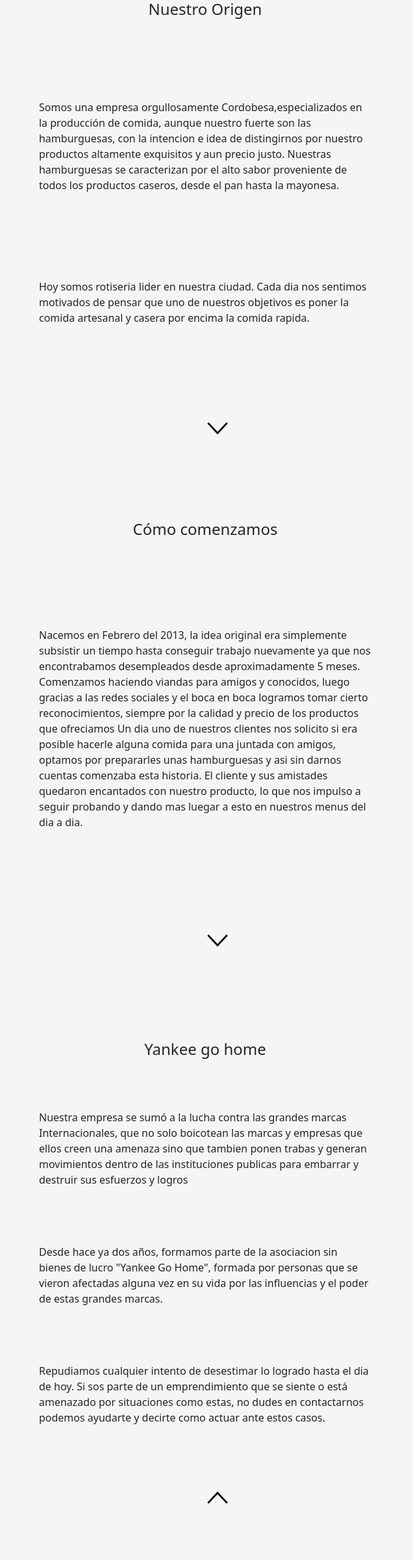
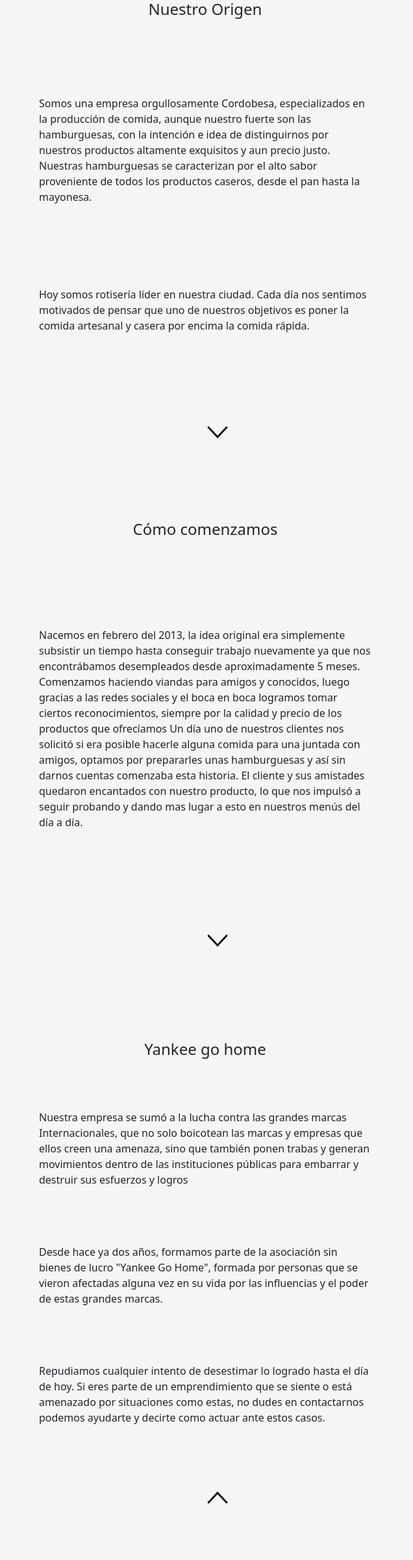
Before and after one commit to facundorivera/ProyectoCH, a website: page nosotros.html in a window 1280 px wide. Shown: the full height of the page at 65% size, 644-1280 px from the left. Drawn offline with nearby package versions, Linux system fonts and the light colour scheme.

Commit message:
Cambios ortografia

```diff
--- a/nosotros.html
+++ b/nosotros.html
@@ -14,7 +14,7 @@
     <!--FONT AWESOME-->
     <script src="https://kit.fontawesome.com/66a5a00d70.js" crossorigin="anonymous"></script>
     <!--Metas, keywords-->
-    <meta name="description" content="Nuestra historia podra no ser muy larga, pero es interesante y muy entretenida y nos definió no solo
+    <meta name="description" content="Nuestra historia podrá no ser muy larga, pero es interesante y muy entretenida y nos definió no solo
     como negocio sino como personas">
     <meta name="keywords" content="Nosotros,Historia,Emprendimiento,Haburguesas">
     <title>Nosotros!</title>
@@ -23,14 +23,14 @@
 <body class="usScroll">
     <section class="container-fluid">
         <div class="row">
-            <div  class="col-md-2 col-lg-2 p-0 position-fixed">
+            <div class="col-md-2 col-lg-2 p-0 position-fixed">
                 <div id="mySidevar" class="firsCol showMenu">
                     <div class="divLogo">
                         <img class="divLogo__img"" src=" Imagenes/Logo hamburguesa.png" alt="Logo">
                     </div>
                     <aside>
-                        <button  class="btnClose"><img id="imgBtn"
-                                src="./Imagenes/CloseMenu.png" alt="BotonCerrarNavegacion"></button>
+                        <button class="btnClose"><img id="imgBtn" src="./Imagenes/CloseMenu.png"
+                                alt="BotonCerrarNavegacion"></button>
                         <nav class="navGula">
                             <ul class="navGula__ul">
                                 <li><a class="navGula__a" href="index.html">INICIO</a></li>
@@ -48,7 +48,7 @@
                             <a href=""><i class="fa fa-instagram fa-lg" aria-hidden="true"></i></a>
                             <a href=""><i class="fa fa-twitter fa-lg" aria-hidden="true"></i></a>
                         </div>
-                        <p  class="text-center">Hamburgulas <br>
+                        <p class="text-center">Hamburgulas <br>
                             Villa Maria, Cordoba, Argentina <br>
                             Calle falsa 123</p>
                     </div>
@@ -56,47 +56,47 @@
             </div>
             <!--Div para contrarestar position fixed del navvar-->
             <div class="col-md-2 col-lg-2"></div>
-            <div  class="d-none d-md-block col-md-4 col-lg-4 p-0">
+            <div class="d-none d-md-block col-md-4 col-lg-4 p-0">
                 <img class="imgHist" src="./Imagenes/Persona1.jpg" alt="Chef">
                 <img class="imgHist" src="./Imagenes/Nosotros1.jpg" alt="Personas reunidas">
                 <img class="imgHist" src="./Imagenes/McDonalds.jpg" alt="McDonalds">
             </div>
             <div id="Nosotros" class="col-md-6 col-lg-6 p-0">
-                <button  id="btnBurger" class="btnBurger"><img id="imgBtnopen"
-                        src="./Imagenes/BurgerMenu.png" alt="BotonAbrirNavegacion"></button>
+                <button id="btnBurger" class="btnBurger"><img id="imgBtnopen" src="./Imagenes/BurgerMenu.png"
+                        alt="BotonAbrirNavegacion"></button>
                 <div id="close" class="scrollhist">
                     <div id="first" class="scrollhist__sec img1">
                         <h4 class="text-center">Nuestro Origen</h4>
-                        <p  class="text-justify">Somos una empresa orgullosamente Cordobesa,especializados en
-                            la producción de comida, aunque nuestro fuerte son las hamburguesas, con la intencion e idea
-                            de distingirnos por
-                            nuestro productos altamente exquisitos y aun precio justo.
+                        <p class="text-justify">Somos una empresa orgullosamente Cordobesa, especializados en
+                            la producción de comida, aunque nuestro fuerte son las hamburguesas, con la intención e idea
+                            de distinguirnos por
+                            nuestros productos altamente exquisitos y aun precio justo.
                             Nuestras hamburguesas se caracterizan por el alto sabor proveniente de todos los productos
                             caseros, desde el pan hasta la mayonesa.</p>
-                        <p class="text-jusitfy">Hoy somos rotiseria lider en nuestra ciudad. Cada dia nos
+                        <p class="text-jusitfy">Hoy somos rotisería líder en nuestra ciudad. Cada día nos
                             sentimos motivados
                             de pensar que uno de nuestros objetivos es poner la comida artesanal y casera por encima
-                            la comida rapida.</p>
+                            la comida rápida.</p>
                         <a class="scrollhist--a" href="#second"><img class="scrollhist__flecha"
                                 src="./Icons/FlechaDown.png" alt="FlechaBajarSeccion"></a>
                     </div>
                     <div id="second" class="scrollhist__sec">
                         <h4 class="text-center">Cómo comenzamos</h4>
-                        <p  class="text-justify scrollhist__sec--mt">
-                            Nacemos en Febrero del 2013, la idea original era simplemente subsistir un tiempo hasta
+                        <p class="text-justify scrollhist__sec--mt">
+                            Nacemos en febrero del 2013, la idea original era simplemente subsistir un tiempo hasta
                             conseguir trabajo
-                            nuevamente ya que nos encontrabamos desempleados desde aproximadamente 5 meses.
+                            nuevamente ya que nos encontrábamos desempleados desde aproximadamente 5 meses.
                             Comenzamos haciendo viandas para amigos y conocidos, luego gracias a las redes sociales y el
                             boca en boca logramos
-                            tomar cierto reconocimientos, siempre por la calidad y precio de los productos que
-                            ofreciamos
-                            Un dia uno de nuestros clientes nos solicito si era posible hacerle alguna comida para una
+                            tomar ciertos reconocimientos, siempre por la calidad y precio de los productos que
+                            ofrecíamos
+                            Un día uno de nuestros clientes nos solicitó si era posible hacerle alguna comida para una
                             juntada con amigos,
-                            optamos por prepararles unas hamburguesas y asi sin darnos cuentas comenzaba esta historia.
-                            El cliente y sus amistades quedaron encantados con nuestro producto, lo que nos impulso a
+                            optamos por prepararles unas hamburguesas y así sin darnos cuentas comenzaba esta historia.
+                            El cliente y sus amistades quedaron encantados con nuestro producto, lo que nos impulsó a
                             seguir probando y dando mas
-                            luegar a esto en nuestros menus del dia a dia.</p>
-                        <a class="scrollhist__sec--a"  href="#third"><img class="scrollhist__flecha"
+                            lugar a esto en nuestros menús del día a día.</p>
+                        <a class="scrollhist__sec--a" href="#third"><img class="scrollhist__flecha"
                                 src="./Icons/FlechaDown.png" alt="FlechaBajarSeccion"></a>
                     </div>
                     <div id="third" class="scrollhist__sec">
@@ -104,19 +104,19 @@
                         <p class="text-justify scrollhist__sec--mt">
                             Nuestra empresa se sumó a la lucha contra las grandes marcas Internacionales, que
                             no solo
-                            boicotean las marcas y empresas que ellos creen una amenaza sino que tambien ponen trabas y
+                            boicotean las marcas y empresas que ellos creen una amenaza, sino que también ponen trabas y
                             generan movimientos
-                            dentro de las instituciones publicas para embarrar y destruir sus esfuerzos y logros</p>
+                            dentro de las instituciones públicas para embarrar y destruir sus esfuerzos y logros</p>
                         <p class="text-jusitfy">
-                            Desde hace ya dos años, formamos parte de la asociacion sin bienes de lucro "Yankee Go
+                            Desde hace ya dos años, formamos parte de la asociación sin bienes de lucro "Yankee Go
                             Home", formada
                             por personas que se vieron afectadas alguna vez en su vida por las influencias y el poder de
                             estas grandes
-                            marcas.
-                        </p>
-                        <p class="text-justify">Repudiamos cualquier intento de desestimar lo logrado hasta el dia de
+                            marcas.</p>
+                        <p class="text-justify">Repudiamos cualquier intento de desestimar lo logrado hasta el día de
                             hoy.
-                            Si sos parte de un emprendimiento que se siente o está amenazado por situaciones como estas,
+                            Si eres parte de un emprendimiento que se siente o está amenazado por situaciones como
+                            estas,
                             no
                             dudes en contactarnos
                             podemos ayudarte y decirte como actuar ante estos casos.
```
Also changed, not shown: contacto.html (+1 -1 lines), galeriafotos.html (+1 -1 lines), gulas.html (+7 -7 lines).
